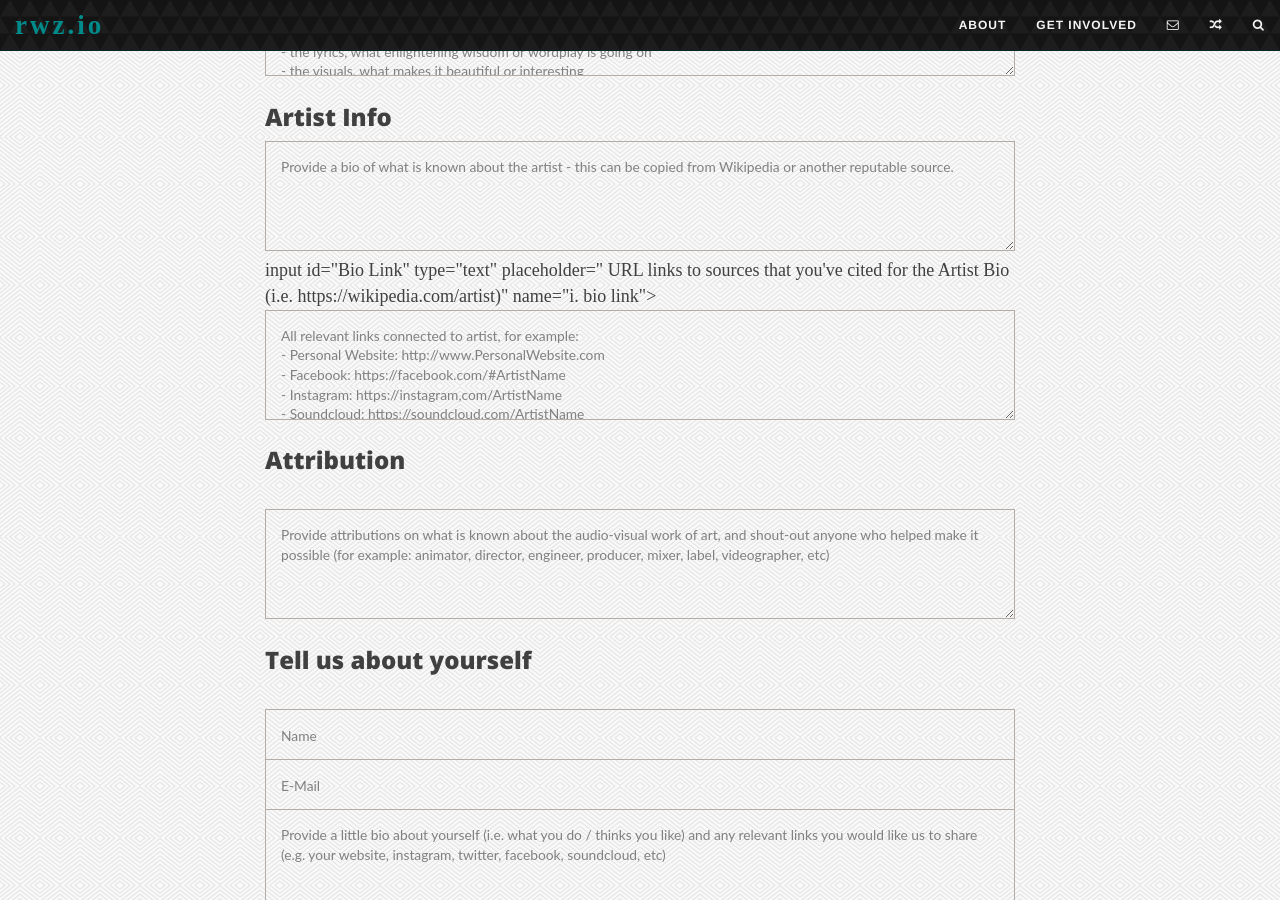
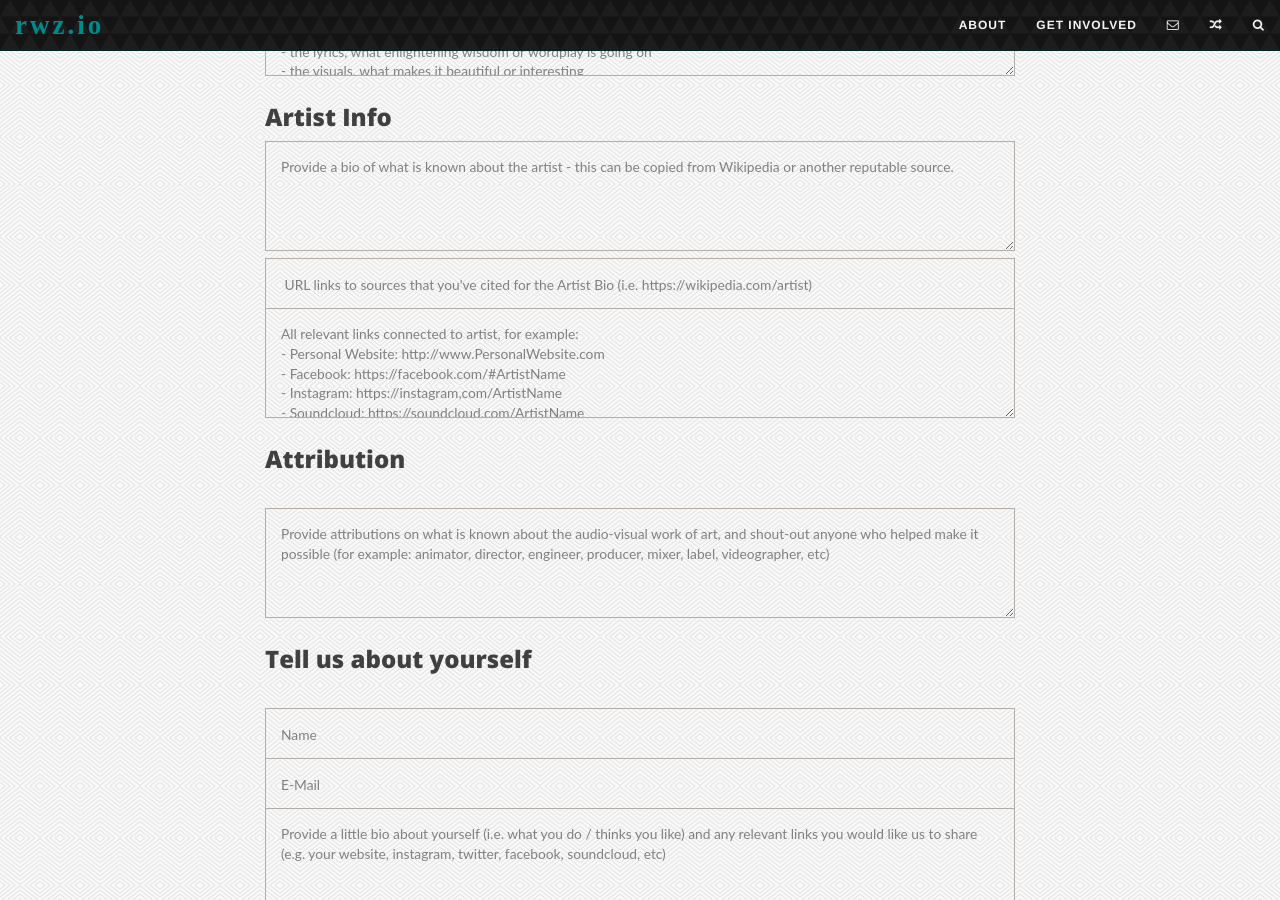
Before and after one commit to rhymeswithzion/rwz-test, a Jekyll site: the page built from submissions.md, in a window 1280 px wide and 900 px high, scrolled down 1016 px. Built offline with Jekyll 4.4.1, drawn with Linux system fonts in a browser that asks for light colours; some web fonts are replaced.

Commit message:
Update submissions.md

```diff
--- a/submissions.md
+++ b/submissions.md
@@ -30,7 +30,7 @@ Rhymes with Zion is always striving for the best audio-visual works of art to fi
   <br>
   <h3>Artist Info</h3>
   <textarea id="message" type="text" placeholder="Provide a bio of what is known about the artist - this can be copied from Wikipedia or another reputable source." name="h. artist-bio"></textarea>
-  input id="Bio Link" type="text" placeholder=" URL links to sources that you've cited for the Artist Bio (i.e. https://wikipedia.com/artist)" name="i. bio link">
+  <input id="Bio Link" type="text" placeholder=" URL links to sources that you've cited for the Artist Bio (i.e. https://wikipedia.com/artist)" name="i. bio link">
        <textarea id="Artist-Links" type="text" placeholder="All relevant links connected to artist, for example:
 - Personal Website: http://www.PersonalWebsite.com
 - Facebook: https://facebook.com/#ArtistName
```
